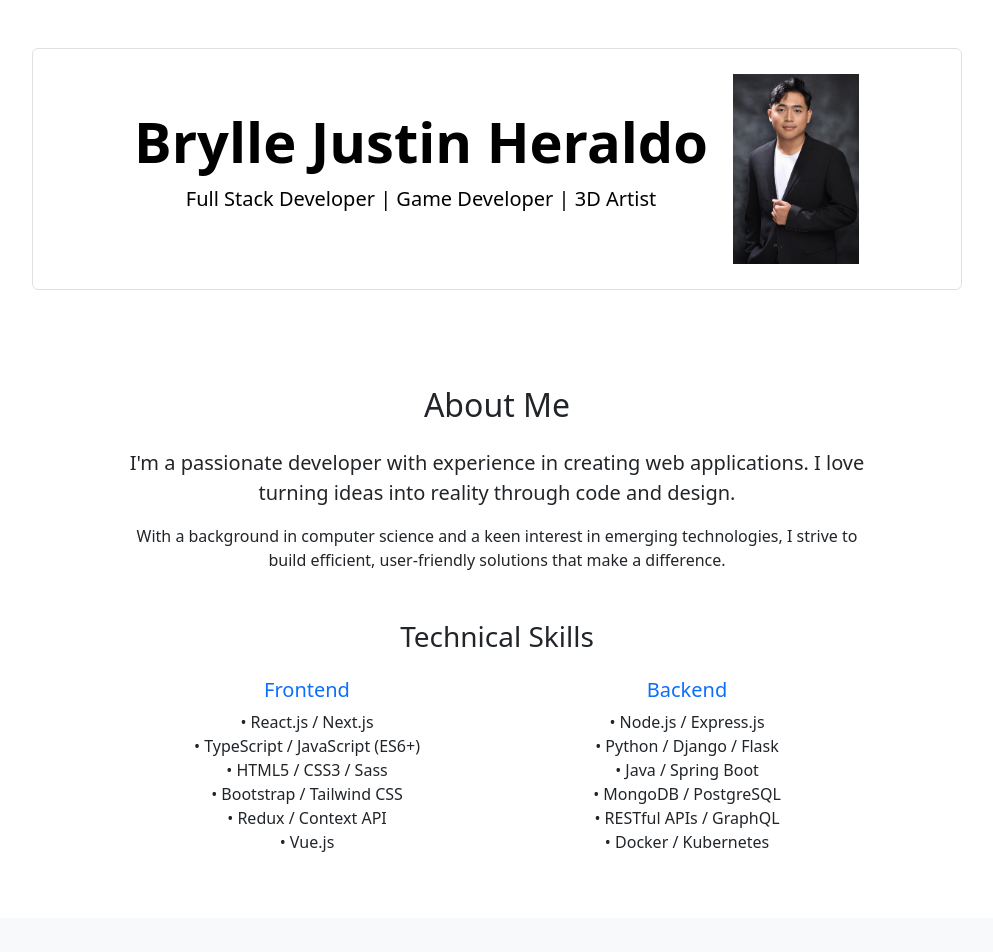
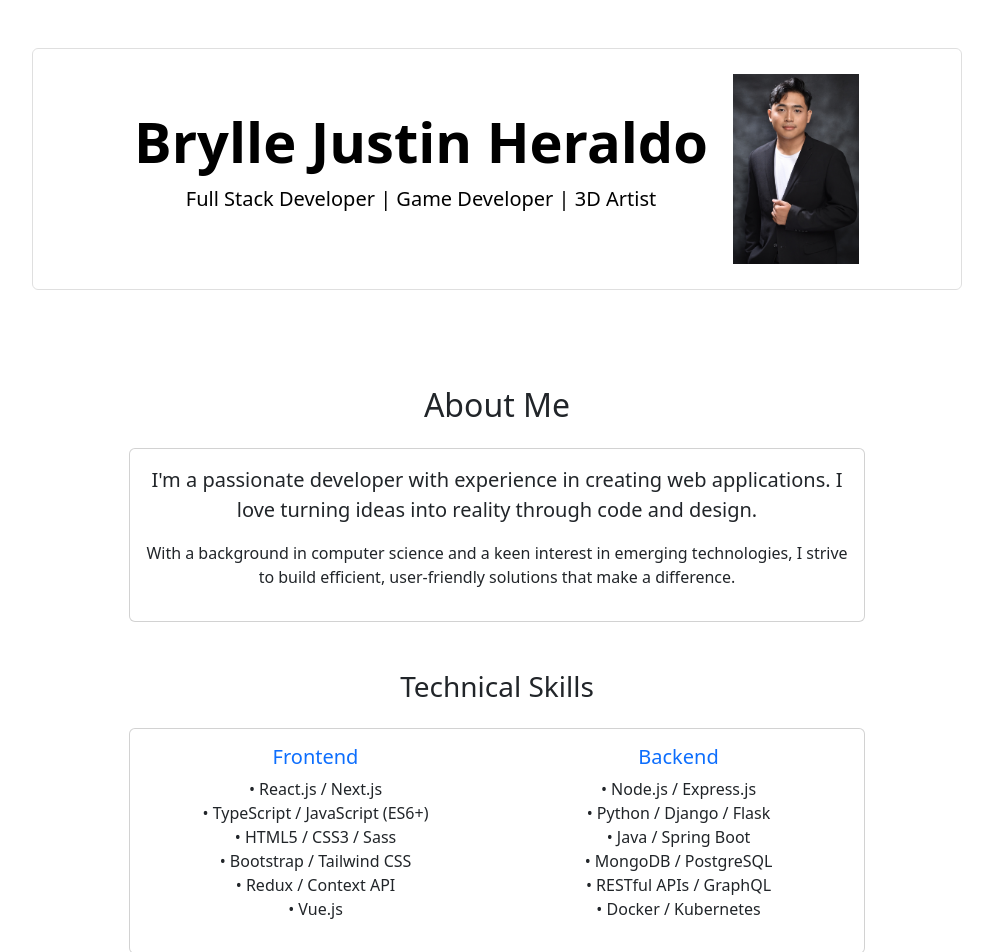
Before and after one commit to TeruhashiN/reactapp, a React (Vite) app: page / in a window 1280 px wide. Shown: the top 952 px of the page, without its empty margins (143-1136 px from the left). Built offline with nearby package versions, Linux system fonts and the light colour scheme.

Commit message:
about me fix

```diff
--- a/src/components/About.tsx
+++ b/src/components/About.tsx
@@ -7,20 +7,26 @@ const About: React.FC = () => {
         <div className="row">
           <div className="col-lg-8 mx-auto text-center">
             <h2 className="mb-4">About Me</h2>
+            <div className="card mb-4">
+              <div className="card-body">
                 <p className="lead">
                   I'm a passionate developer with experience in creating web
-              applications. I love turning ideas into reality through code and
-              design.
+                  applications. I love turning ideas into reality through code
+                  and design.
                 </p>
                 <p>
                   With a background in computer science and a keen interest in
-              emerging technologies, I strive to build efficient, user-friendly
-              solutions that make a difference.
+                  emerging technologies, I strive to build efficient,
+                  user-friendly solutions that make a difference.
                 </p>
+              </div>
+            </div>
 
             {/* Tech Stacks Section */}
             <div className="mt-5">
               <h3 className="mb-4">Technical Skills</h3>
+              <div className="card">
+                <div className="card-body">
                   <div className="row">
                     <div className="col-md-6">
                       <h5 className="text-primary">Frontend</h5>
@@ -49,6 +55,8 @@ const About: React.FC = () => {
               </div>
             </div>
           </div>
+        </div>
+      </div>
     </section>
   );
 };
```
Lines whose indentation alone changed are shown as unchanged.
